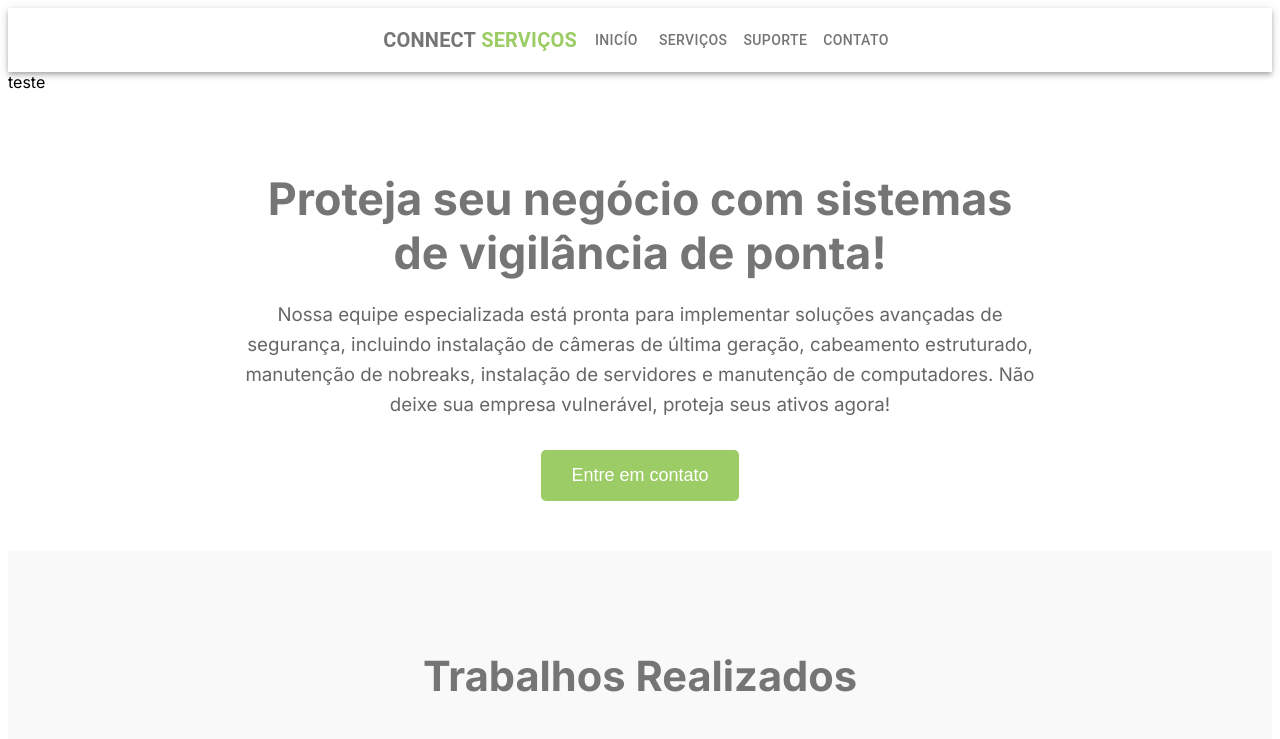
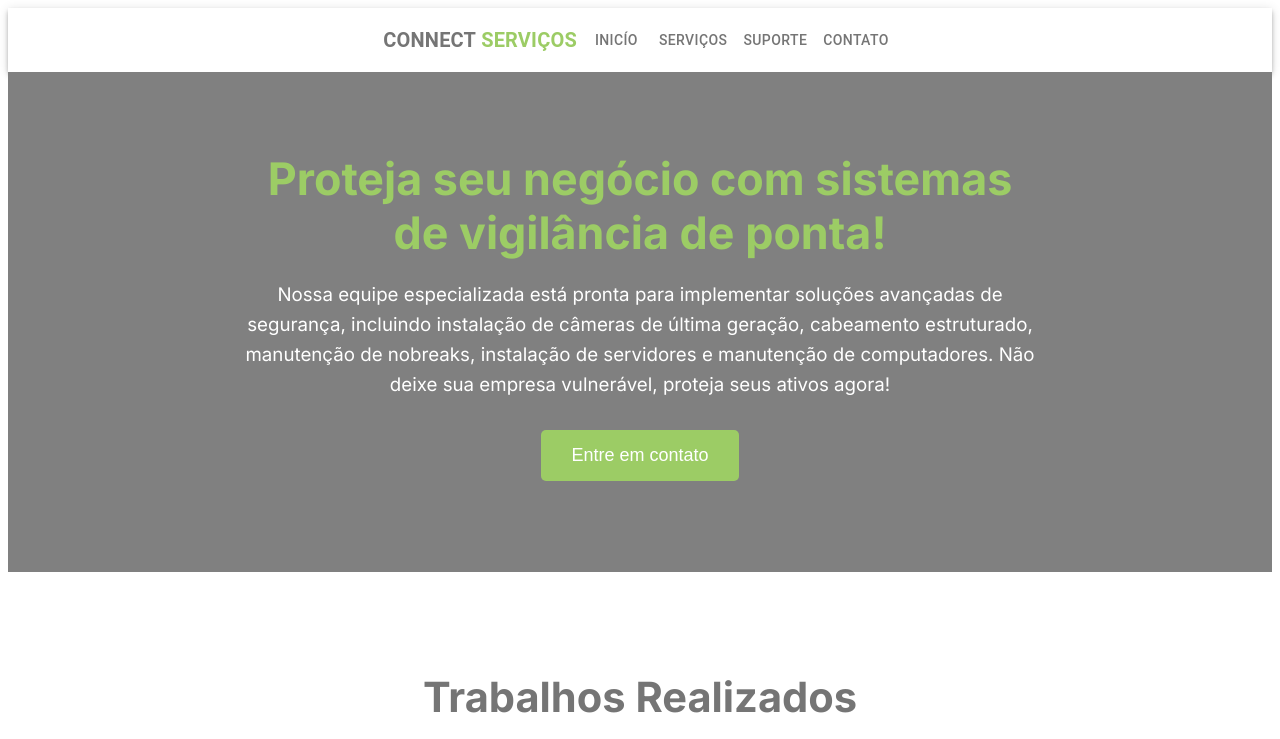
Before and after one commit to Ezequieloliveiras/cliente-connect-servicos, a Next.js app: page / in a window 1280 px wide. Shown: the top 739 px of the page. Built offline with nearby package versions, Linux system fonts and the light colour scheme; grey boxes are pictures that could not be loaded.

Commit message:
ajustando section one

```diff
--- a/src/app/components/HomeStyles.js
+++ b/src/app/components/HomeStyles.js
@@ -2,11 +2,13 @@ import styled from 'styled-components'
 
 import { Box, Grid } from '@mui/material'
 
+
 const StyledGridSectionOne = styled(Grid)`
     && {
-      background-color: #fff;
+      height: 500px;
       padding: 50px 10px 50px 10px;
       text-align: center;
+      background-color: grey;
     }
 `
 
@@ -20,7 +22,7 @@ const StyledBoxSectionOne = styled(Box)`
 const StyledTitleOne = styled.h1`
     && {
       font-size: 2.8em;
-      color: #757575;
+      color: #9ccc65;
       margin-bottom: 20px;
       text-align: center;
 
@@ -32,7 +34,7 @@ const StyledTitleOne = styled.h1`
 const StyledParagraphyOne = styled.h3`
     && {
       font-size: 20;
-      color: #666;
+      color: #fff;
       line-height: 1.6;
       font-weight: 400;
       margin-bottom: 30px;
@@ -55,7 +57,7 @@ const StyledButtonGo = styled.button`
 
 const StyledGridSectionTwo = styled(Grid)`
     && {
-      background-color: #f9f9f9;
+      background-color: #fff;
       padding-top: 50px;
       padding-bottom: 50px;
       text-align: center;
@@ -130,7 +132,7 @@ const StyledBoxImage= styled.div`
 
 const StyledGridSectionTree = styled(Grid)`
     && {
-      background-color: #fff;
+      background-color: #f9f9f9;
       padding: 50px 0;
       text-align: center;
     }
--- a/src/app/components/carousel/Carousel.js
+++ /dev/null
@@ -1,22 +0,0 @@
-
-
-
-
-function Carousel() {
-
-
-
-  return (
-
-    <div className='container'>
-
-      <div >
-     teste
-      </div>
-
-    </div>
-
-  )
-}
-
-export default Carousel
--- a/src/app/page.js
+++ b/src/app/page.js
@@ -1,7 +1,6 @@
 'use client'
 
 import { Grid } from '@mui/material'
-import Carousel from './components/carousel/Carousel'
 import SectionOne from './components/sectionOne/SectionOne'
 import SectionTwo from './components/sectionTwo/SectionTwo'
 import SectionTree from './components/sectionTree/SectionTree'
@@ -10,12 +9,6 @@ export default function Home() {
 
   return (
     <Grid>
-
-      <Grid item xs={25}>
-
-        <Carousel />
-
-      </Grid>
 
       <SectionOne />
 
--- a/src/app/partials/StylesHeader.js
+++ b/src/app/partials/StylesHeader.js
@@ -12,6 +12,7 @@ const StyledAppBar = styled(AppBar)`
         background-color:#fff;
         display:flex;
         justify-content:center;
+
     }
 
 `
```
Also changed, not shown: src/app/components/camera.jpg (added), src/app/components/carousel/styles.css (deleted), src/app/partials/logo.jpg (added).
